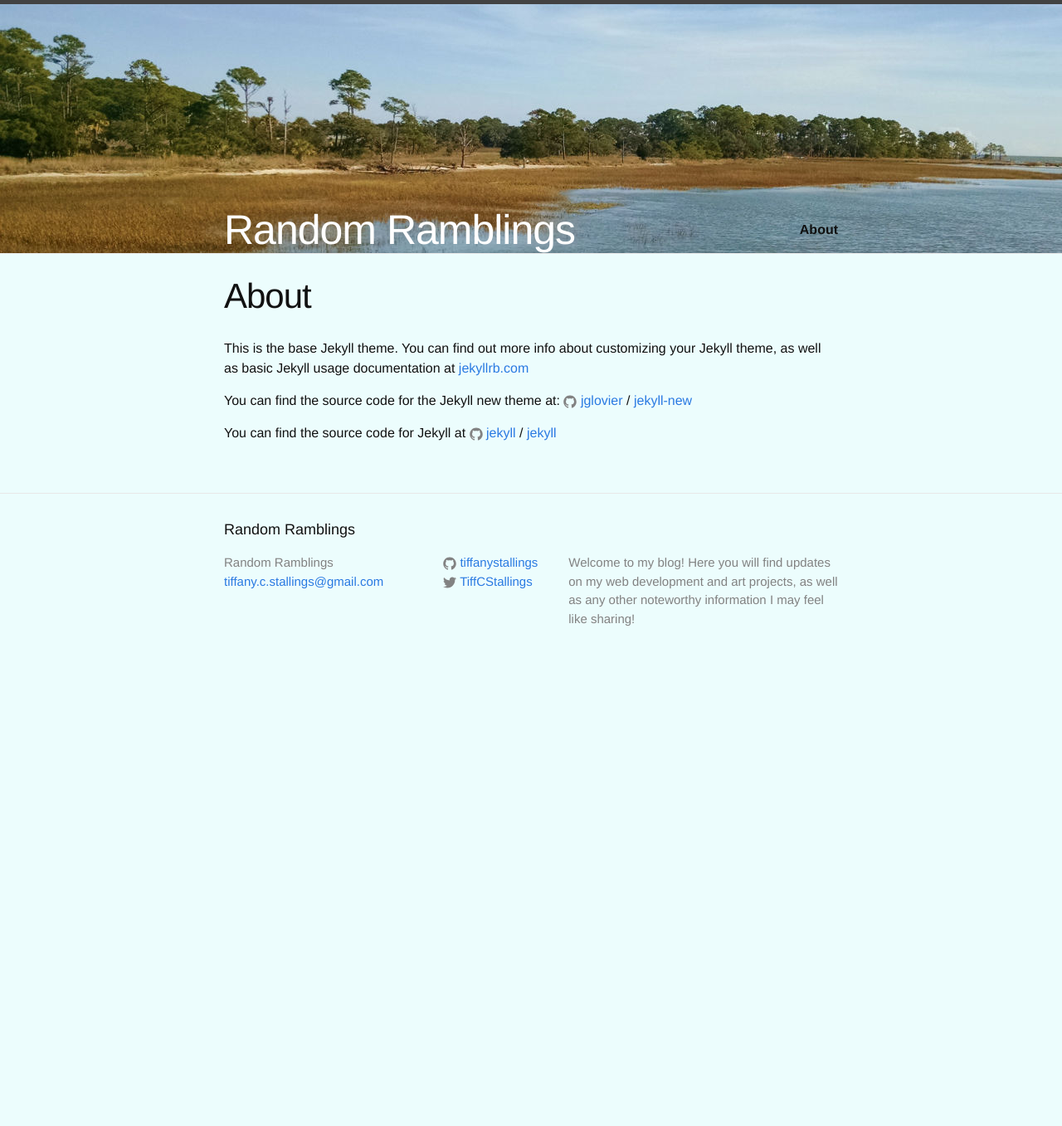
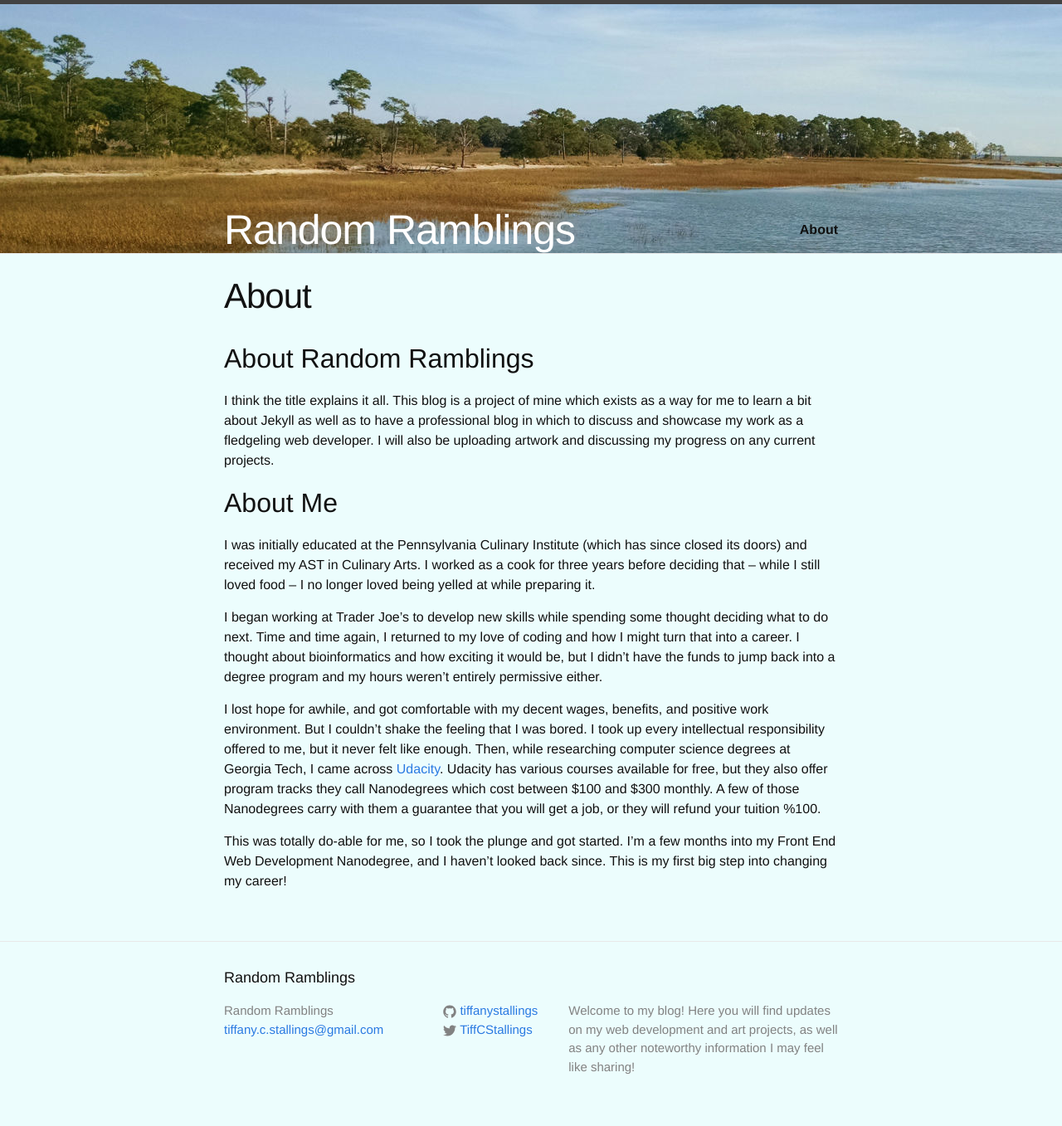
Before and after one commit to tiffanystallings/blog, a Jekyll site: the page built from about.md, in a window 1280 px wide. Shown: the whole page at 83% size. Built offline with Jekyll 4.4.1, drawn with Linux system fonts in a browser that asks for light colours; before the commit the page ends 900 px from its top, so only the background shows below that.

Commit message:
Update about.md

```diff
--- a/about.md
+++ b/about.md
@@ -4,12 +4,16 @@ title: About
 permalink: /about/
 ---
 
-This is the base Jekyll theme. You can find out more info about customizing your Jekyll theme, as well as basic Jekyll usage documentation at [jekyllrb.com](http://jekyllrb.com/)
+## About Random Ramblings
 
-You can find the source code for the Jekyll new theme at:
-{% include icon-github.html username="jglovier" %} /
-[jekyll-new](https://github.com/jglovier/jekyll-new)
+I think the title explains it all. This blog is a project of mine which exists as a way for me to learn a bit about Jekyll as well as to have a professional blog in which to discuss and showcase my work as a fledgeling web developer. I will also be uploading artwork and discussing my progress on any current projects.
 
-You can find the source code for Jekyll at
-{% include icon-github.html username="jekyll" %} /
-[jekyll](https://github.com/jekyll/jekyll)
+## About Me
+
+I was initially educated at the Pennsylvania Culinary Institute (which has since closed its doors) and received my AST in Culinary Arts. I worked as a cook for three years before deciding that -- while I still loved food -- I no longer loved being yelled at while preparing it.
+
+I began working at Trader Joe's to develop new skills while spending some thought deciding what to do next. Time and time again, I returned to my love of coding and how I might turn that into a career. I thought about bioinformatics and how exciting it would be, but I didn't have the funds to jump back into a degree program and my hours weren't entirely permissive either.
+
+I lost hope for awhile, and got comfortable with my decent wages, benefits, and positive work environment. But I couldn't shake the feeling that I was bored. I took up every intellectual responsibility offered to me, but it never felt like enough. Then, while researching computer science degrees at Georgia Tech, I came across [Udacity](http://udacity.com). Udacity has various courses available for free, but they also offer program tracks they call Nanodegrees which cost between $100 and $300 monthly. A few of those Nanodegrees carry with them a guarantee that you will get a job, or they will refund your tuition %100.
+
+This was totally do-able for me, so I took the plunge and got started. I'm a few months into my Front End Web Development Nanodegree, and I haven't looked back since. This is my first big step into changing my career!
```
